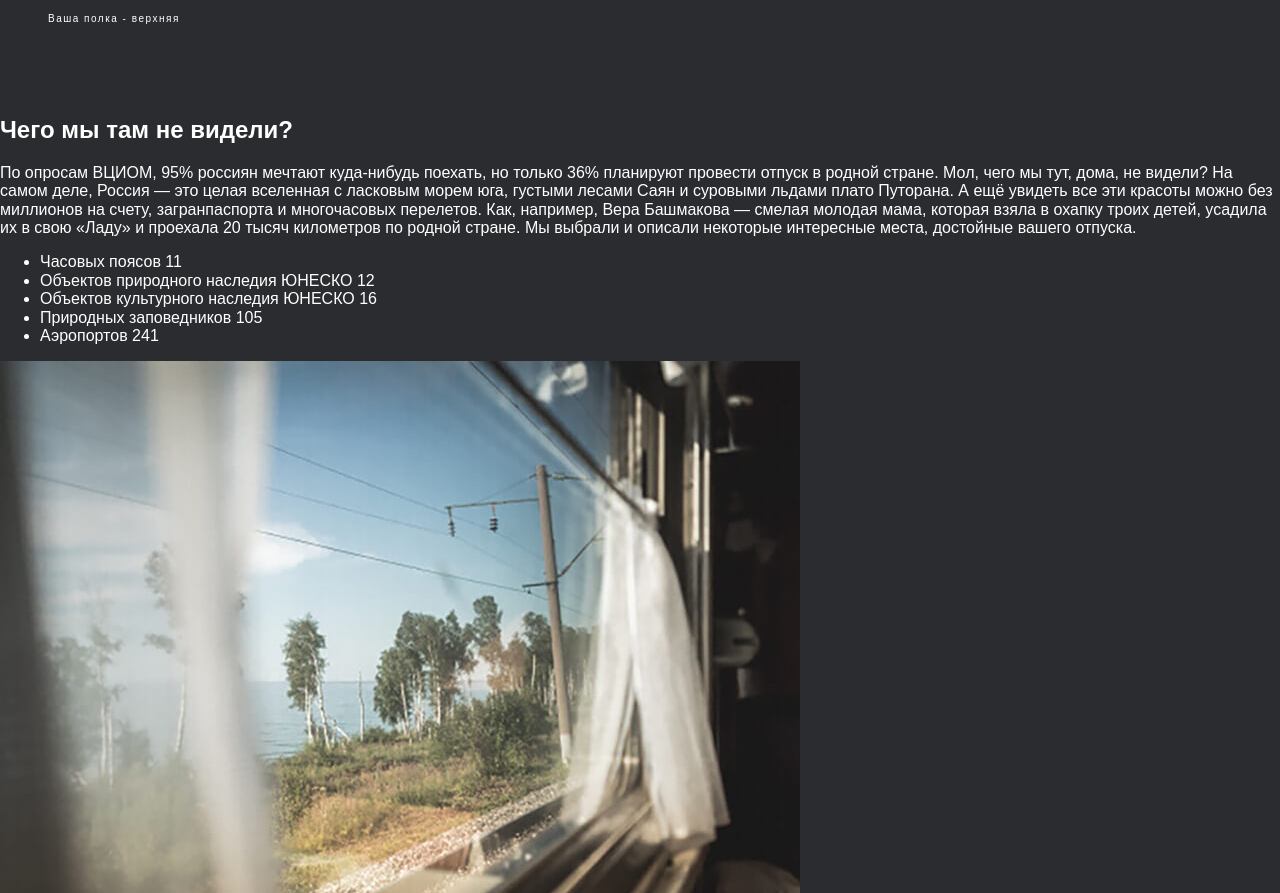
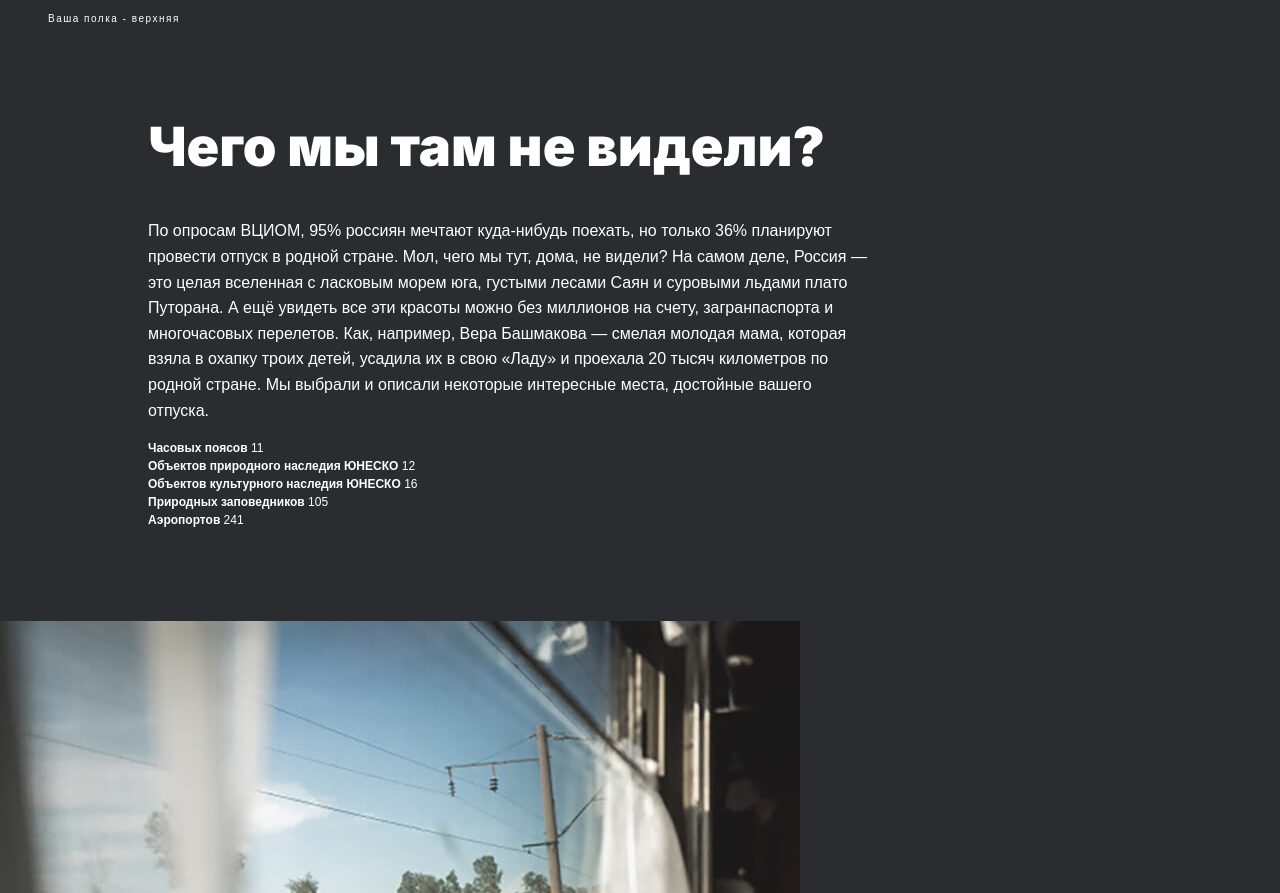
Before and after one commit to Policarp-wq/russian-travel-main, a plain HTML site: page index.html in a window 1280 px wide. Shown: the part 1263-2156 px from the top of the page. Drawn offline with Linux system fonts and the light colour scheme.

Commit message:
Completed intro

```diff
--- a/blocks/intro/__accent/intro__accent.css
+++ b/blocks/intro/__accent/intro__accent.css
@@ -1,5 +1,5 @@
 .intro__accent {
-
+  font-weight: normal;
 }
 
 @media screen and (min-width: 1280px) {
--- a/blocks/intro/__list-item/intro__list-item.css
+++ b/blocks/intro/__list-item/intro__list-item.css
@@ -1,5 +1,6 @@
 .intro__list-item {
-
+  font-weight: bold;
+  line-height: 18px;
 }
 
 @media screen and (min-width: 1280px) {
--- a/blocks/intro/__list/intro__list.css
+++ b/blocks/intro/__list/intro__list.css
@@ -1,5 +1,7 @@
 .intro__list {
-
+  list-style: none;
+  padding: 0;
+  font-size: 12px;
 }
 
 @media screen and (min-width: 1280px) {
--- a/blocks/intro/__text/intro__text.css
+++ b/blocks/intro/__text/intro__text.css
@@ -1,5 +1,7 @@
 .intro__text {
-
+  font-size: 16px;
+  line-height: 1.6;
+  font-weight: normal;
 }
 
 @media screen and (min-width: 1280px) {
--- a/blocks/intro/__title/intro__title.css
+++ b/blocks/intro/__title/intro__title.css
@@ -1,5 +1,8 @@
 .intro__title {
-
+  font-family: "Inter-Black", sans-serif;
+  font-size: 54px;
+  margin: 0;
+  margin-bottom: 40px;
 }
 
 @media screen and (min-width: 1280px) {
@@ -7,6 +10,10 @@
 @media screen and (max-width: 1024px) {
 }
 @media screen and (max-width: 768px) {
+  .intro__title {
+    font-size: 32px;
+  }
 }
+
 @media screen and (max-width: 320px) {
 }
--- a/blocks/intro/intro.css
+++ b/blocks/intro/intro.css
@@ -1,12 +1,31 @@
 .intro {
+  max-width: 720px;
+}
 
+@media screen and (min-width: 1024px) {
+  .intro {
+    margin-left: 48px;
+  }
 }
 
 @media screen and (min-width: 1280px) {
+  .intro {
+    margin-left: 148px;
+  }
 }
-@media screen and (max-width: 1024px) {
+
+@media screen and (max-width: 768px) {
+  .intro {
+    margin: 0 24px 64px;
+  }
 }
-@media screen and (max-width: 768px) {
+@media screen and (min-width: 768px) {
+  .intro {
+    margin-bottom: 92px;
+  }
 }
 @media screen and (max-width: 320px) {
+  .intro {
+    margin: 0 16px 64px;
+  }
 }
--- a/blocks/lead/__title/lead__title.css
+++ b/blocks/lead/__title/lead__title.css
@@ -1,4 +1,5 @@
 .lead__title {
+  font-family: "Inter-Black", sans-serif;
   font-size: 96px;
   margin: auto;
   max-width: 720px;
--- a/fonts/fonts.css
+++ b/fonts/fonts.css
@@ -11,6 +11,6 @@
 }
 
 @font-face {
-  font-family: "Inter";
+  font-family: "Inter-Black";
   src: url(Inter-Black.woff2) format("woff2");
 }
```
